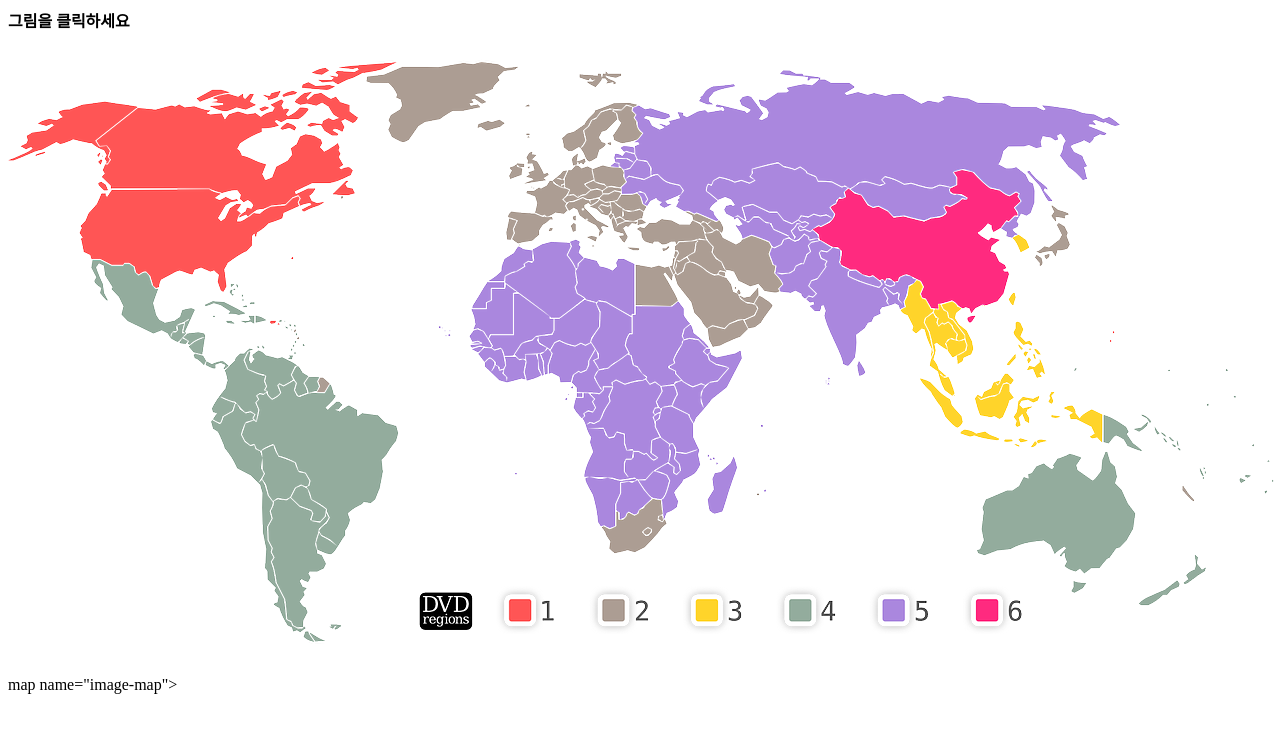
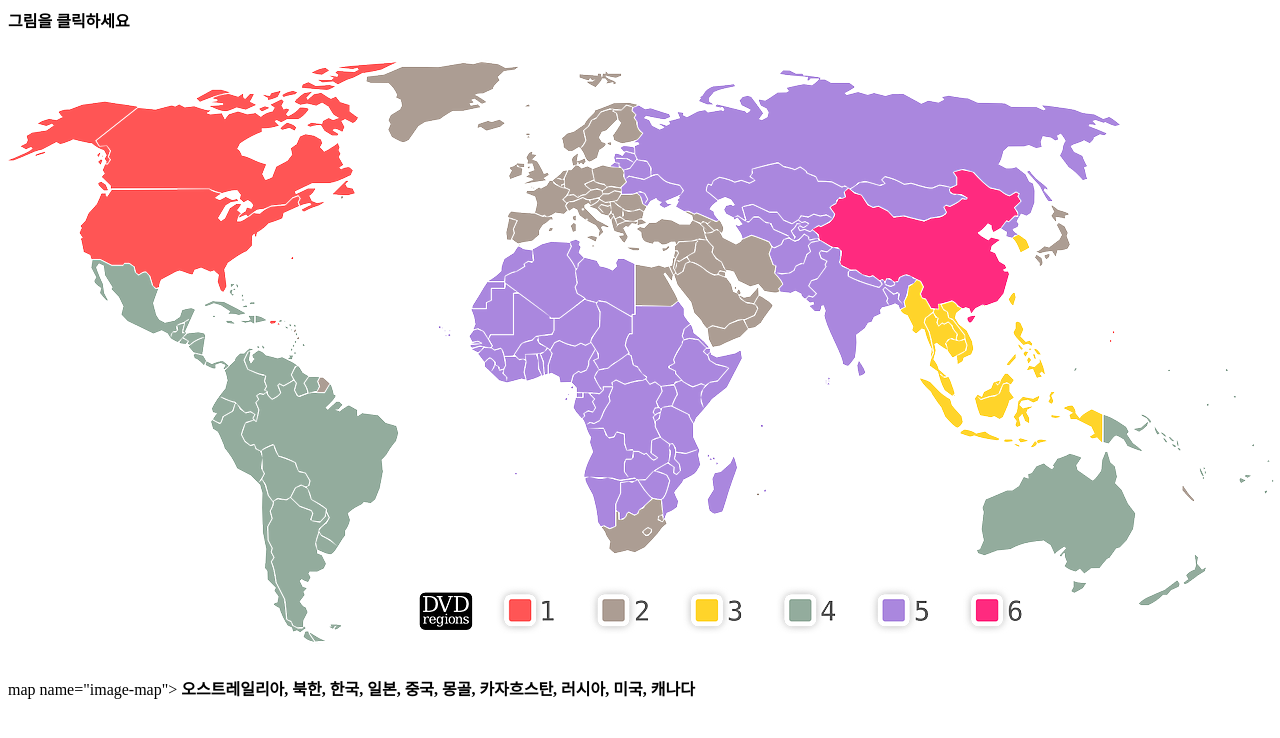
Before and after one commit to kimjaegwang0408/kimjaegwang03053, a plain HTML site: page html5/week5/worldmap/worldmap.html in a window 1280 px wide. Drawn offline with Linux system fonts and the light colour scheme.

Commit message:
Update worldmap.html

```diff
--- a/html5/week5/worldmap/worldmap.html
+++ b/html5/week5/worldmap/worldmap.html
@@ -20,5 +20,6 @@
     <area target="_blank" alt="카자흐스탄" title="카자흐스탄" href="카자흐스탄.html" coords="723,173,700,154,720,149,741,150,741,140,763,132,786,139,795,140,808,147,816,149,829,154,829,166,822,177,812,182,793,183,779,189,772,184,746,175,737,173,732,181,726,184" shape="poly">
     <area target="_blank" alt="러시아" title="러시아" href="러시아.html" coords="630,75,652,76,650,88,662,87,691,79,710,74,683,58,721,51,730,74,746,76,757,84,757,65,773,58,793,53,808,46,774,34,813,41,839,52,848,54,842,60,874,63,893,62,913,67,926,70,936,69,953,69,962,68,990,70,1004,75,1024,76,1038,76,1052,77,1068,79,1095,93,1092,102,1081,112,1070,119,1075,130,1076,143,1051,117,1059,106,1045,106,1034,114,1015,117,1003,122,1017,134,1034,143,1038,160,1033,171,1021,177,1007,173,989,151,969,134,940,135,939,144,893,144,862,144,838,148,793,137,767,130,742,131,732,140,718,141,709,144,695,152,701,167,706,180,683,175,674,164,661,150,651,142,635,124,628,111" shape="poly">
 </map>
+  <b>오스트레일리아, 북한, 한국, 일본, 중국, 몽골, 카자흐스탄, 러시아, 미국, 캐나다</b><br />
   </body>
 </html>
```
